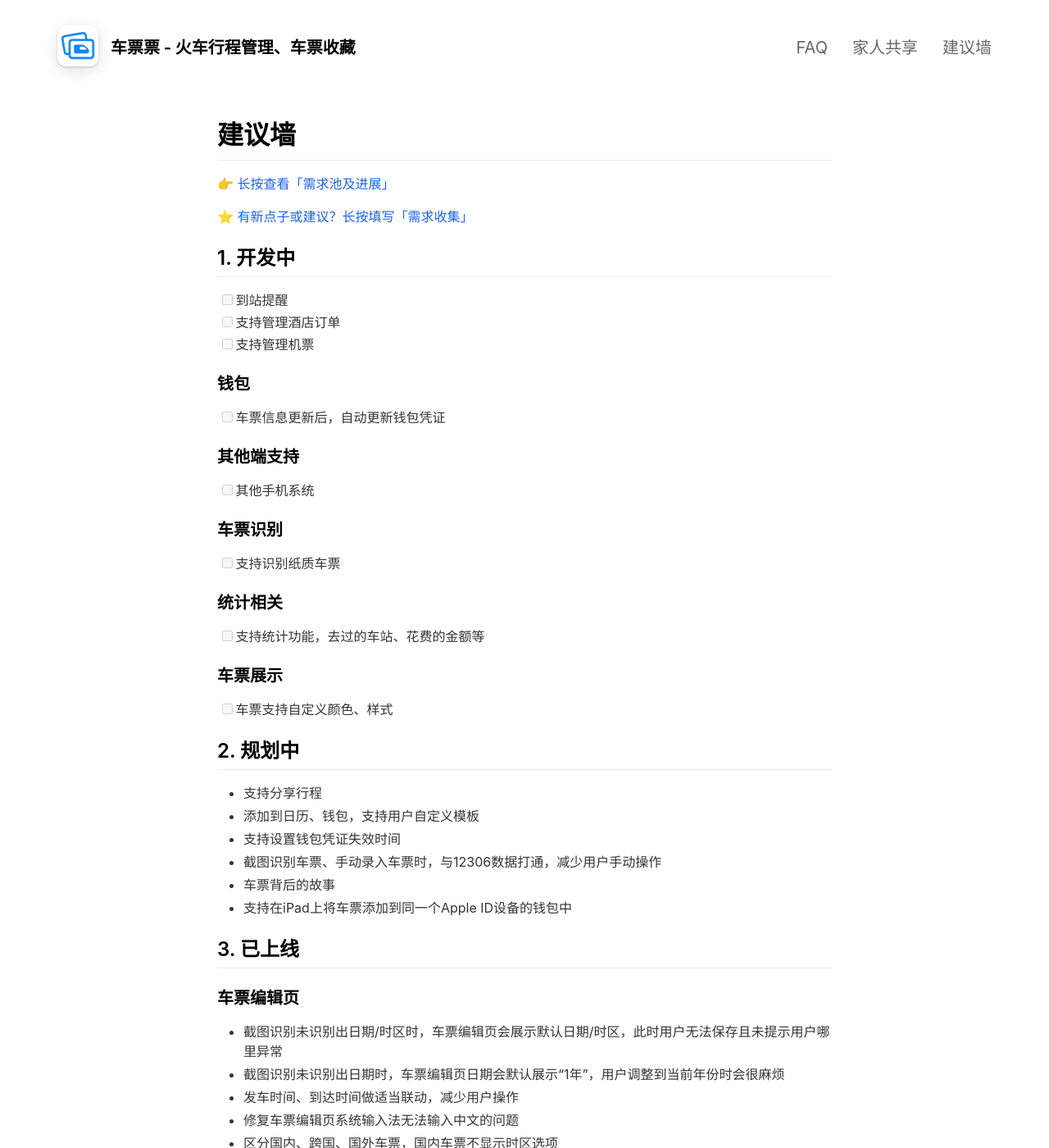
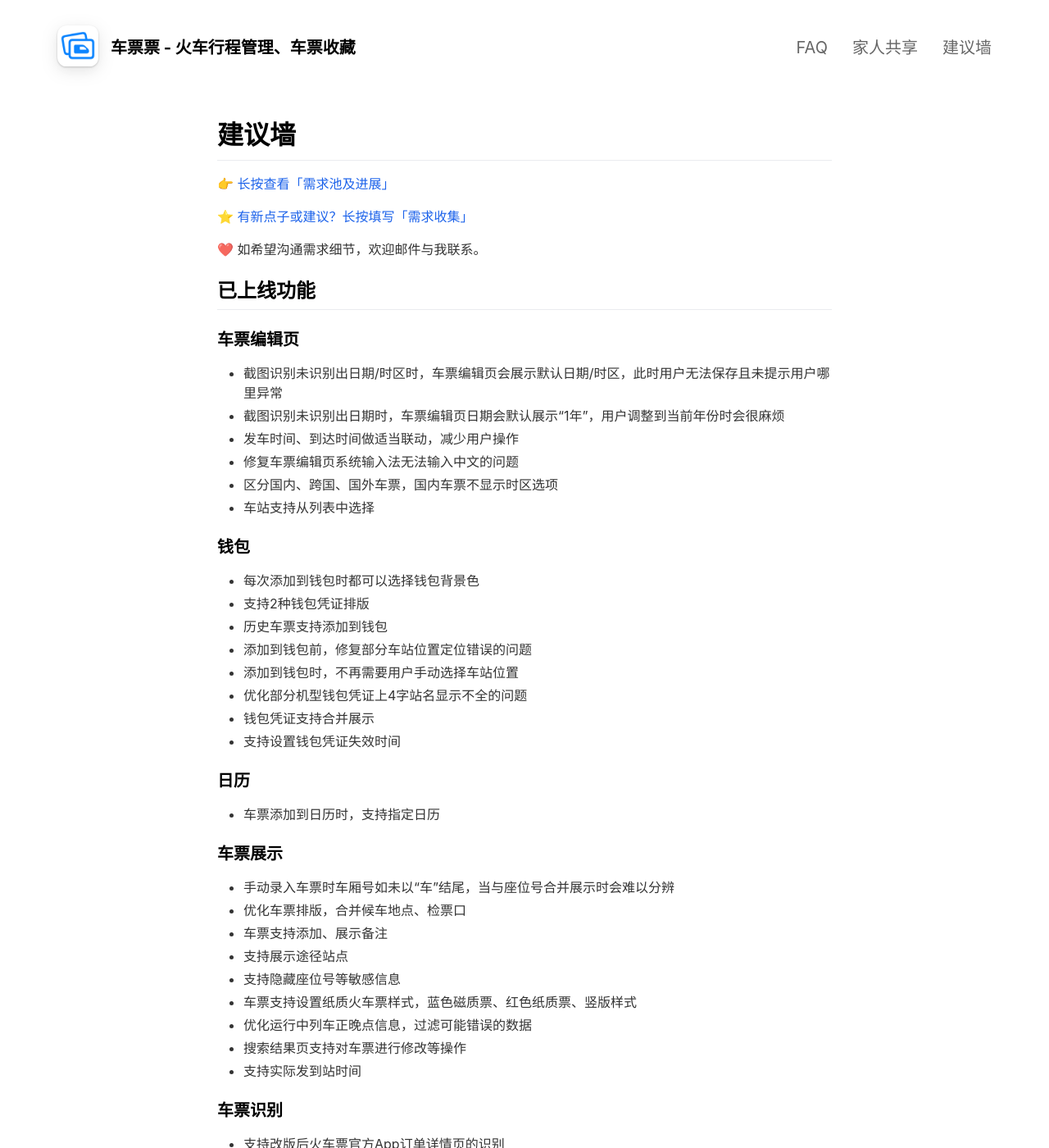
Before and after one commit to app-thedafeige/cpp, a Jekyll site: the page built from _pages/suggestionwall.md, in a window 1280 px wide and 1400 px high. Shown: the whole window at 82% size. Built offline with Jekyll 4.4.1, drawn with Linux system fonts in a browser that asks for light colours; nearby versions of some CDN libraries; some of the changed text lies outside the part shown.

Commit message:
更新changelog及建议墙内容

```diff
--- a/_pages/suggestionwall.md
+++ b/_pages/suggestionwall.md
@@ -11,42 +11,9 @@ order: 3
 
 [⭐️ 有新点子或建议？长按填写「需求收集」](https://thedafeige.feishu.cn/share/base/form/shrcngDcI7ZGeYey4y2vDesU4Ld)
 
-## 1. 开发中
+❤️ 如希望沟通需求细节，欢迎邮件与我联系。
 
-* [ ] 到站提醒
-* [ ] 支持管理酒店订单
-* [ ] 支持管理机票
-
-### 钱包
-
-* [ ] 车票信息更新后，自动更新钱包凭证
-
-### 其他端支持
-
-* [ ] 其他手机系统
-
-### 车票识别
-
-* [ ] 支持识别纸质车票
-
-### 统计相关
-
-* [ ] 支持统计功能，去过的车站、花费的金额等
-
-### 车票展示
-
-* [ ] 车票支持自定义颜色、样式
-
-## 2. 规划中
-
-* 支持分享行程
-* 添加到日历、钱包，支持用户自定义模板
-* 支持设置钱包凭证失效时间
-* 截图识别车票、手动录入车票时，与12306数据打通，减少用户手动操作
-* 车票背后的故事
-* 支持在iPad上将车票添加到同一个Apple ID设备的钱包中
-
-## 3. 已上线
+## 已上线功能
 
 ### 车票编辑页
 
@@ -66,6 +33,7 @@ order: 3
 * 添加到钱包时，不再需要用户手动选择车站位置
 * 优化部分机型钱包凭证上4字站名显示不全的问题
 * 钱包凭证支持合并展示
+* 支持设置钱包凭证失效时间
 
 ### 日历
 
@@ -81,6 +49,7 @@ order: 3
 * 车票支持设置纸质火车票样式，蓝色磁质票、红色纸质票、竖版样式
 * 优化运行中列车正晚点信息，过滤可能错误的数据
 * 搜索结果页支持对车票进行修改等操作
+* 支持实际发到站时间
 
 ### 车票识别
 
```
Also changed, not shown: other parts of _pages/suggestionwall.md (+3 -0 lines), _pages/changelog.md (+22 -0 lines).
